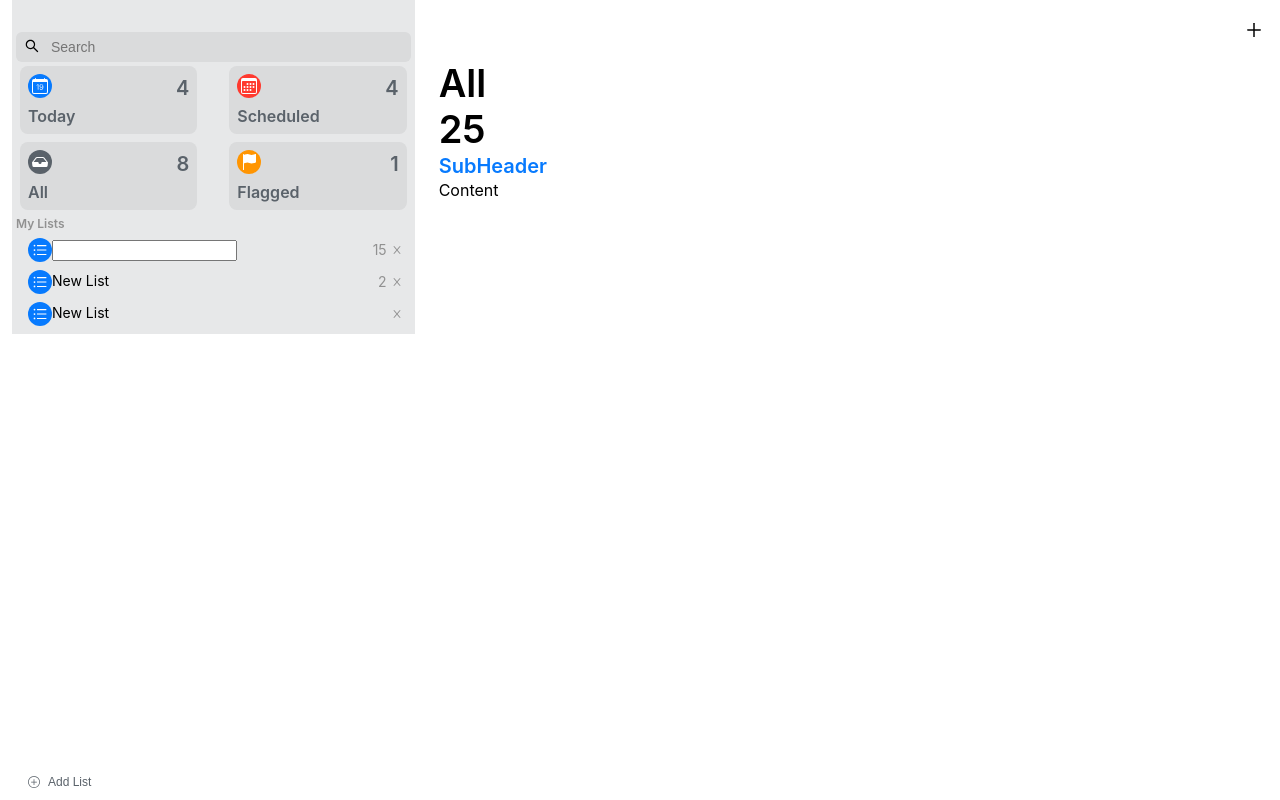
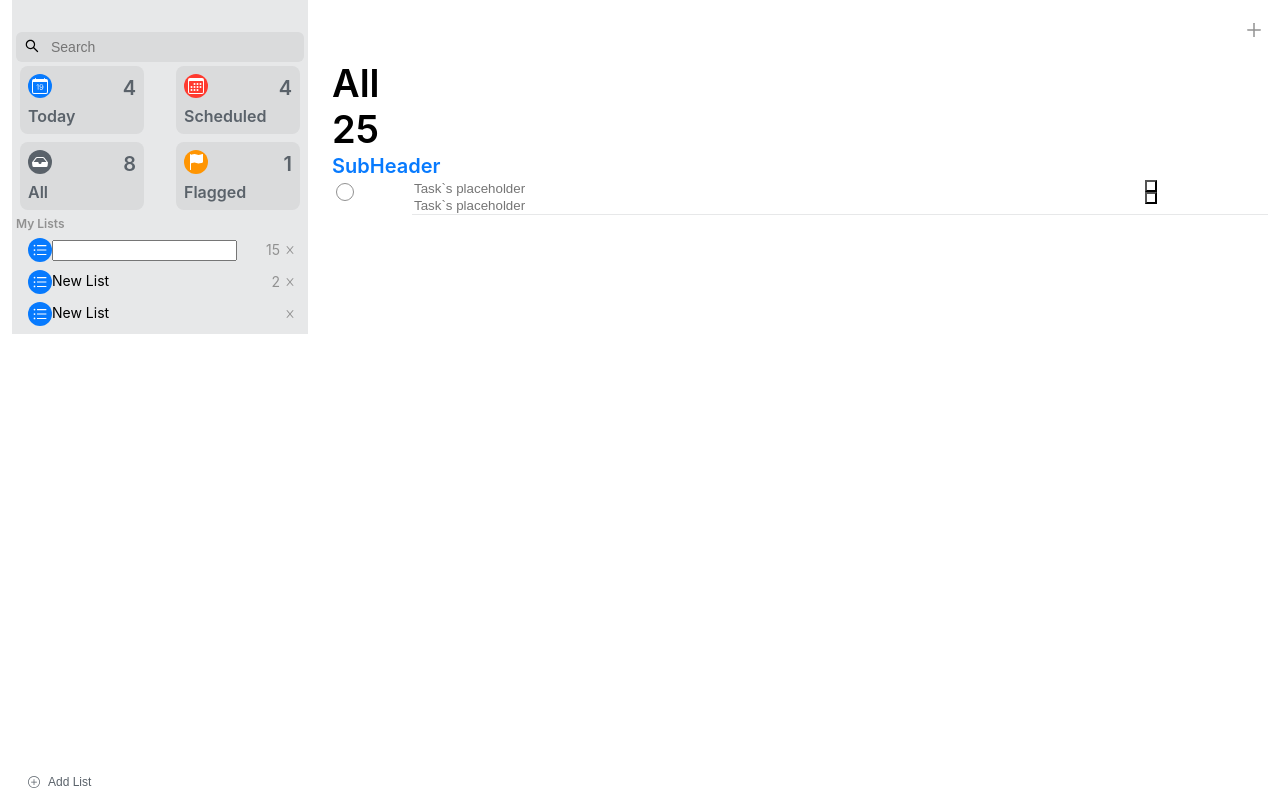
Before and after one commit to Olexandr25/ios-Planner, a React (Create React App) app: page / in a window 1280 px wide. Built offline with nearby package versions, Linux system fonts and the light colour scheme.

Commit message:
Test version of TaskCombined

```diff
--- a/src/components/Buttons/Button.styled.js
+++ b/src/components/Buttons/Button.styled.js
@@ -5,33 +5,58 @@ const Colors = {
   red: "var(--color-red)",
   orange: "var(--color-orange)",
   gray: "var(--color-gray-darken-5)",
-  secondary: "var(--color-gray-darken-4)"
+  secondary: "var(--color-gray-darken-4)",
 }
 
 const btnSizes = {
-  xxsm: {lineHeight: "var(--line-height-xx-small)", fontSize: "var(--font-size-xx-small)"},
-  xsm: {lineHeight: "var(--line-height-x-small)", fontSize: "var(--font-size-x-small)"},
-  sm: {lineHeight: "var(--line-height-small)", fontSize: "var(--font-size-small)"},
-  md: {lineHeight: "var(--line-height-medium)", fontSize: "var(--font-size-medium)"},
-  lg: {lineHeight: "var(--line-height-large)", fontSize: "var(--font-size-large)"},
-  xl: {lineHeight: "var(--line-height-x-large)", fontSize: "var(--font-size-x-large)"},
-  xxl: {lineHeight: "var(--line-height-xx-large)", fontSize: "var(--font-size-xx-large)"},
-  xxxl: {lineHeight: "var(--line-height-xxx-large)", fontSize: "var(--font-size-xxx-large)"},
+  xxsm: {
+    lineHeight: "var(--line-height-xx-small)",
+    fontSize: "var(--font-size-xx-small)",
+  },
+  xsm: {
+    lineHeight: "var(--line-height-x-small)",
+    fontSize: "var(--font-size-x-small)",
+  },
+  sm: {
+    lineHeight: "var(--line-height-small)",
+    fontSize: "var(--font-size-small)",
+  },
+  md: {
+    lineHeight: "var(--line-height-medium)",
+    fontSize: "var(--font-size-medium)",
+  },
+  lg: {
+    lineHeight: "var(--line-height-large)",
+    fontSize: "var(--font-size-large)",
+  },
+  xl: {
+    lineHeight: "var(--line-height-x-large)",
+    fontSize: "var(--font-size-x-large)",
+  },
+  xxl: {
+    lineHeight: "var(--line-height-xx-large)",
+    fontSize: "var(--font-size-xx-large)",
+  },
+  xxxl: {
+    lineHeight: "var(--line-height-xxx-large)",
+    fontSize: "var(--font-size-xxx-large)",
+  },
 }
 
 const fontWeights = {
   regular: "var(--font-weight-regular)",
   medium: "var(--font-weight-medium)",
-  semibold: "var(--font-weight-semibold)"
+  semibold: "var(--font-weight-semibold)",
 }
 
-const borderRadius = {
+const borderRadiuses = {
   sm: "var(--border-radius-sm)",
   md: "var(--border-radius-md)",
   lg: "var(--border-radius-lg)",
   xl: "var(--border-radius-xl)",
   xxl: "var(--border-radius-xxl)",
-  round: "var(--border-radius-round)"
+  round: "var(--border-radius-round)",
+  special: "4px"
 }
 
 export const ButtonWrapper = styled.button`
@@ -42,30 +67,36 @@ export const ButtonWrapper = styled.button`
   cursor: pointer;
   font-size: var(--font-size-medium);
   line-height: var(--line-height-medium);
+  /* border-radius: 4px; */
 
   ${props =>
-  props.color && css`
+    props.color &&
+    css`
       color: ${props => Colors[props.color]};
     `}
 
   ${props =>
-  props.size && css`
+    props.size &&
+    css`
       font-size: ${props => btnSizes[props.size].fontSize};
       line-height: ${props => btnSizes[props.size].lineHeight};
     `}
 
   ${props =>
-  props.fontWeight && css`
+    props.fontWeight &&
+    css`
       font-weight: ${props => fontWeights[props.fontWeight]};
     `}
 
   ${props =>
-  props.borderRadius && css`
-    border-radius: ${props => borderRadius[props.borderRadius]};
+    props.borderRadius &&
+    css`
+      border-radius: ${props => borderRadiuses[props.borderRadius]};
     `}
 
   ${props =>
-  props.borderType === "none" && css`
+    props.borderType === "none" &&
+    css`
       border: none;
     `}
 
--- a/src/components/Checkbox/Checkbox.styled.js
+++ b/src/components/Checkbox/Checkbox.styled.js
@@ -4,6 +4,7 @@ const Colors = {
   blue: "var(--color-blue)",
   red: "var(--color-red)",
   orange: "var(--color-orange)",
+  lightBlue: "var(--color-blue-lighten)"
 }
 
 const Sizes = {
--- a/src/components/Divider/Divider.js
+++ b/src/components/Divider/Divider.js
@@ -1,7 +1,7 @@
 import { DividerStyled } from "./Divider.styled"
 
-const Divider = () => {
-  return <DividerStyled data-testid="divider"/>
+const Divider = ({ children }) => {
+  return <DividerStyled data-testid="divider">{children}</DividerStyled>
 }
 
 export default Divider
--- a/src/components/Input/Input.js
+++ b/src/components/Input/Input.js
@@ -35,6 +35,7 @@ const Input = props => {
           type={type}
           className={className}
           size={size}
+          placeholder="Task`s placeholder"
         />
       ) : null}
     </Wrapper>
--- a/src/components/Layout/Layout.js
+++ b/src/components/Layout/Layout.js
@@ -6,8 +6,8 @@ const Layout = props => {
   return (
     <Container>
       <Row className="h-inherit">
-        <Col variant={4} className="p-zero">{aside}</Col>
-        <Col variant={8}>{content}</Col>
+        <Col variant={3} className="p-zero">{aside}</Col>
+        <Col variant={9}>{content}</Col>
       </Row>
     </Container>
   )
--- a/src/components/PageLayout/Content/Content.js
+++ b/src/components/PageLayout/Content/Content.js
@@ -1,11 +1,16 @@
-import React from 'react'
+import { Row, Col, Checkbox, Input, Text, Button, Divider } from "components"
+import { TaskCombined } from "domains"
 
 const Content = () => {
-    return (
-        <>
-            Content
-        </>
-    )
+  return (
+    <>
+      <Row>
+        <Col>
+          <TaskCombined />
+        </Col>
+      </Row>
+    </>
+  )
 }
 
 export default Content
--- a/src/components/PageLayout/PageHeader/PageHeader.js
+++ b/src/components/PageLayout/PageHeader/PageHeader.js
@@ -16,6 +16,8 @@ const PageHeader = () => {
           <PageHeaderButton data-testid="PageHeaderButton">
             <Button
               icon={<AiOutlinePlus />}
+              borderRadius="lg"
+              color="secondary"
               borderType="none"
               isHovered={true}
               isActive={true}
--- a/src/domains/Tasks/components/TaskCombined.js
+++ b/src/domains/Tasks/components/TaskCombined.js
@@ -0,0 +1,30 @@
+import { Row, Col, Checkbox, Input, Text, Button, Divider } from "components"
+import { TaskCombinedStyled } from "./TaskCombined.styled"
+
+const TaskCombined = () => {
+  return (
+    <>
+      <Row>
+        <Col>
+          <Checkbox bgColor="lightBlue" />
+        </Col>
+        <Col variant={11}>
+          <Divider>
+            <Row>
+              <Col variant={10}>
+                <Input type="text" variant="outlined" />
+                <Input type="text" variant="outlined" />
+              </Col>
+              <Col className="d-flex" variant={1}>
+                <Button />
+                <Button />
+              </Col>
+            </Row>
+          </Divider>
+        </Col>
+      </Row>
+    </>
+  )
+}
+
+export default TaskCombined
--- /dev/null
+++ b/src/domains/Tasks/components/TaskCombined.styled.js
@@ -0,0 +1,5 @@
+import styled from "styled-components"
+
+export const TaskCombinedStyled = styled.div`
+  display: flex;
+`
--- /dev/null
+++ b/src/domains/Tasks/components/index.js
@@ -0,0 +1 @@
+export { default as TaskCombined } from "./TaskCombined"
--- /dev/null
+++ b/src/domains/index.js
@@ -0,0 +1,2 @@
+export { default as TaskCombined } from "./Tasks/components/TaskCombined"
+export { default as CategoriCombined } from "./Categories/components/CategoryCombined"
```
Lines whose indentation alone changed are shown as unchanged.
